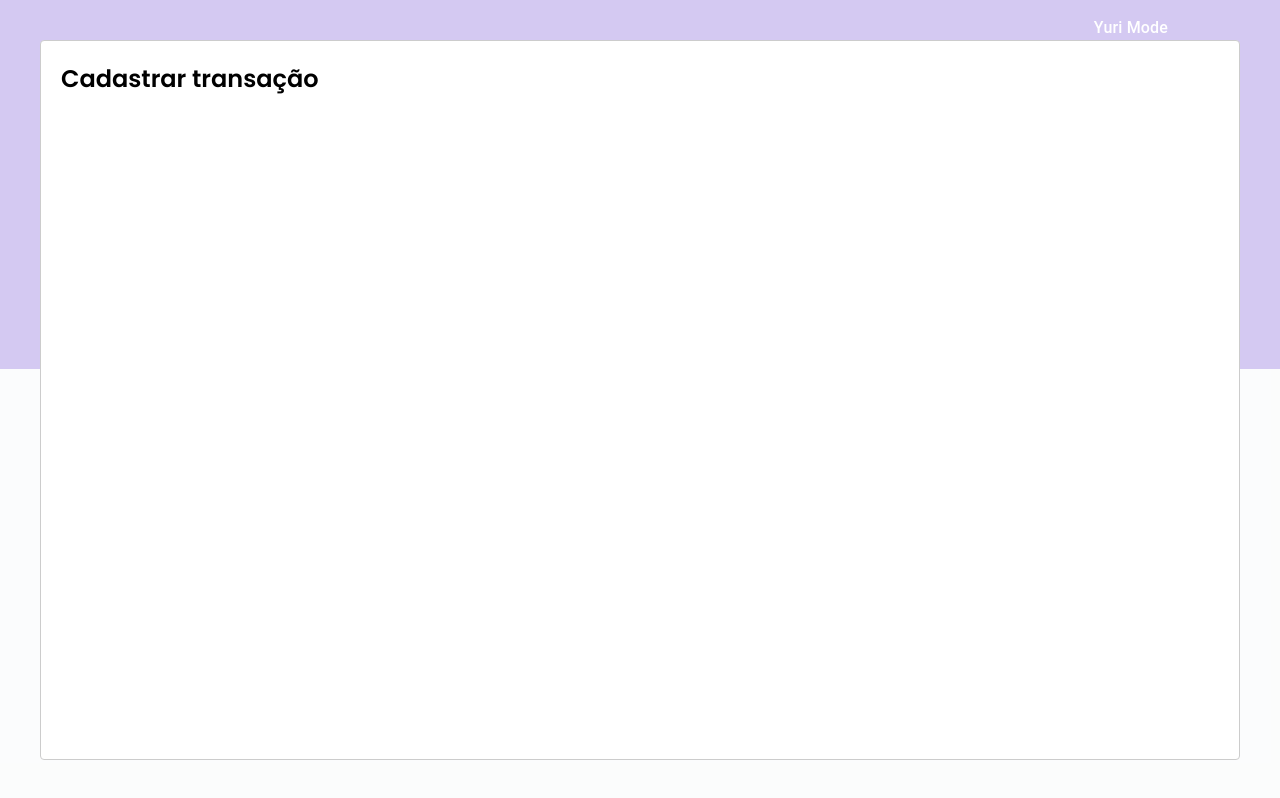
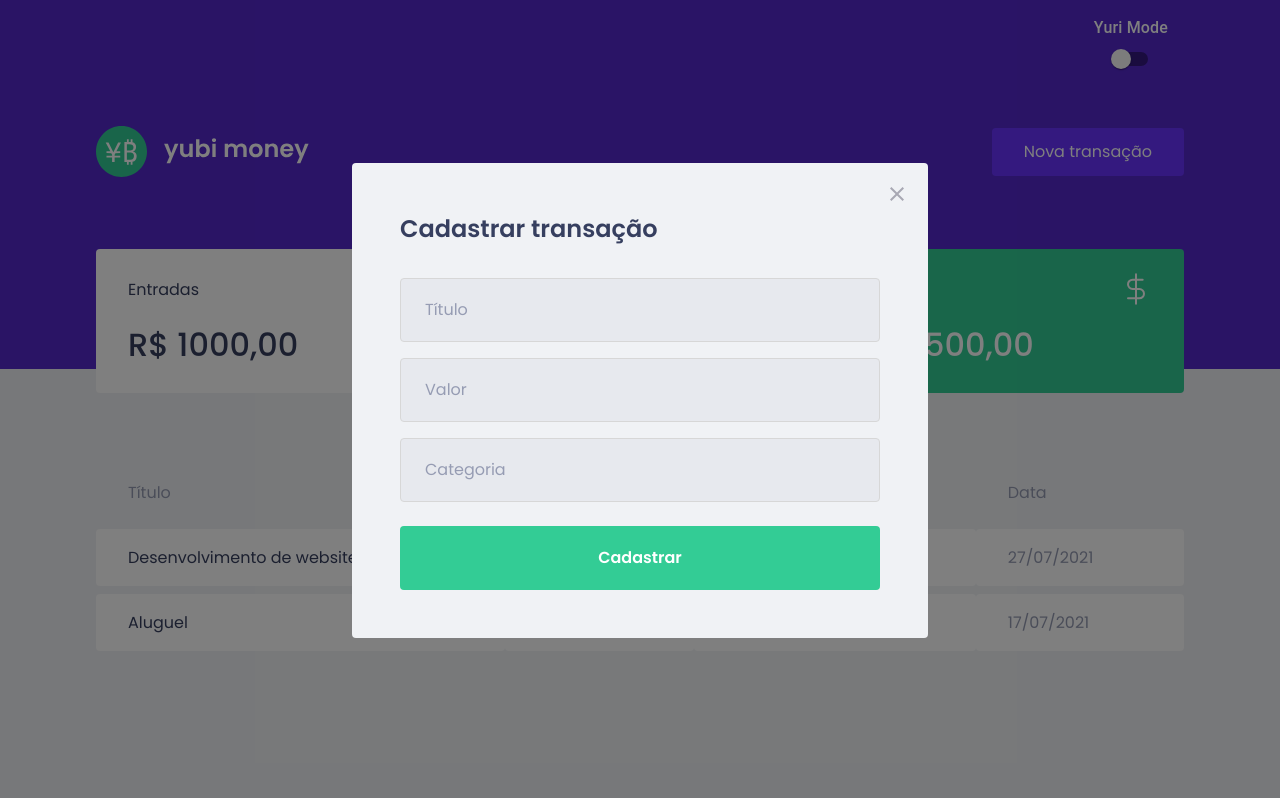
Before and after one commit to weilemann/yubi-money, a React (Create React App) app: page / in a window 1280 px wide. Both pictures are taken after a click on the button "Nova transação". Built offline with nearby package versions, Linux system fonts and the light colour scheme; no server answers; what miragejs would draw is missing.

Commit message:
Stylized modal

```diff
--- a/src/components/NewTransactionModal/index.tsx
+++ b/src/components/NewTransactionModal/index.tsx
@@ -1,4 +1,6 @@
 import Modal from 'react-modal';
+import closeImg from '../../assets/close.svg';
+import { Container } from './styles';
 
 type NewTransactionModalProps = {
     isOpen: boolean;
@@ -10,8 +12,35 @@
         <Modal
             isOpen={isOpen}
             onRequestClose={onRequestClose}
+            overlayClassName="react-modal-overlay"
+            className="react-modal-content"
         >
-            <h2>Cadastrar transação</h2>
+            <button
+                type="button"
+                onClick={onRequestClose}
+                className="react-modal-close">
+                <img src={closeImg} alt="Fechar modal"
+            />
+            </button>
+            <Container>
+                <h2>Cadastrar transação</h2>
+
+                <input
+                    type="text"
+                    placeholder="Título"
+                />
+                <input
+                    type="number"
+                    placeholder="Valor"
+                />
+                <input
+                    type="text"
+                    placeholder="Categoria"
+                />
+                <button type="submit">
+                    Cadastrar
+                </button>
+            </Container>
         </Modal>
     )
 }
--- a/src/components/NewTransactionModal/styles.ts
+++ b/src/components/NewTransactionModal/styles.ts
@@ -1,3 +1,49 @@
 import styled from 'styled-components';
 
-export const Container = styled.div``;
+export const Container = styled.form`
+    h2 {
+        color: var(--text-title);
+        font-size: 1.5rem;
+        margin-bottom: 2rem;
+    }
+
+    input {
+        width: 100%;
+        padding: 0 1.5rem;
+        height: 4rem;
+        border-radius: 0.25rem;
+
+        background: var(--input-background);
+        border: 1px solid var(--input-border);
+
+        font-weight: 400;
+        font-size: 1rem;
+
+        &::placeholder {
+            color: var(--text-body)
+        }
+
+        & + input {
+            margin-top: 1rem;
+        }
+    }
+
+    button[type="submit"] {
+        width: 100%;
+        padding: 0 1.5rem;
+        height: 4rem;
+        background: var(--green);
+        color: var(--shape);
+        border-radius: 0.25rem;
+        border: 0;
+        font-size: 1rem;
+        margin-top: 1.5rem;
+        font-weight: 600;
+
+        transition: filter 0.2s;
+
+        &:hover {
+            filter: brightness(0.9);
+        }
+    }
+`;
--- a/src/styles/global.ts
+++ b/src/styles/global.ts
@@ -16,6 +16,8 @@
 
         --text-title: #363f5f;
         --text-body: #969cb3;
+        --input-background: #e7e9ee;
+        --input-border: #d7d7d7;
         --shape: #ffffff;
     }
 
@@ -57,4 +59,41 @@
         opacity: 0.6;
         cursor: not-allowed;
     }
+
+    .react-modal-overlay {
+        background: rgba(0, 0, 0, 0.5);
+
+        position: fixed;
+        top: 0;
+        bottom: 0;
+        right: 0;
+        left: 0;
+
+        display: flex;
+        align-items: center;
+        justify-content: center;
+    }
+
+    .react-modal-content {
+        width: 100%;
+        max-width: 576px;
+        background: var(--background);
+        padding: 3rem;
+        position: relative;
+        border-radius: 0.25rem;
+    }
+
+    .react-modal-close {
+        position: absolute;
+        right: 1.5rem;
+        top: 1.5rem;
+        border: 0;
+        background: transparent;
+
+        transition: filter 0.2s;
+
+        &:hover {
+            filter: brightness(0.8);
+        }
+    }
 `;
```
